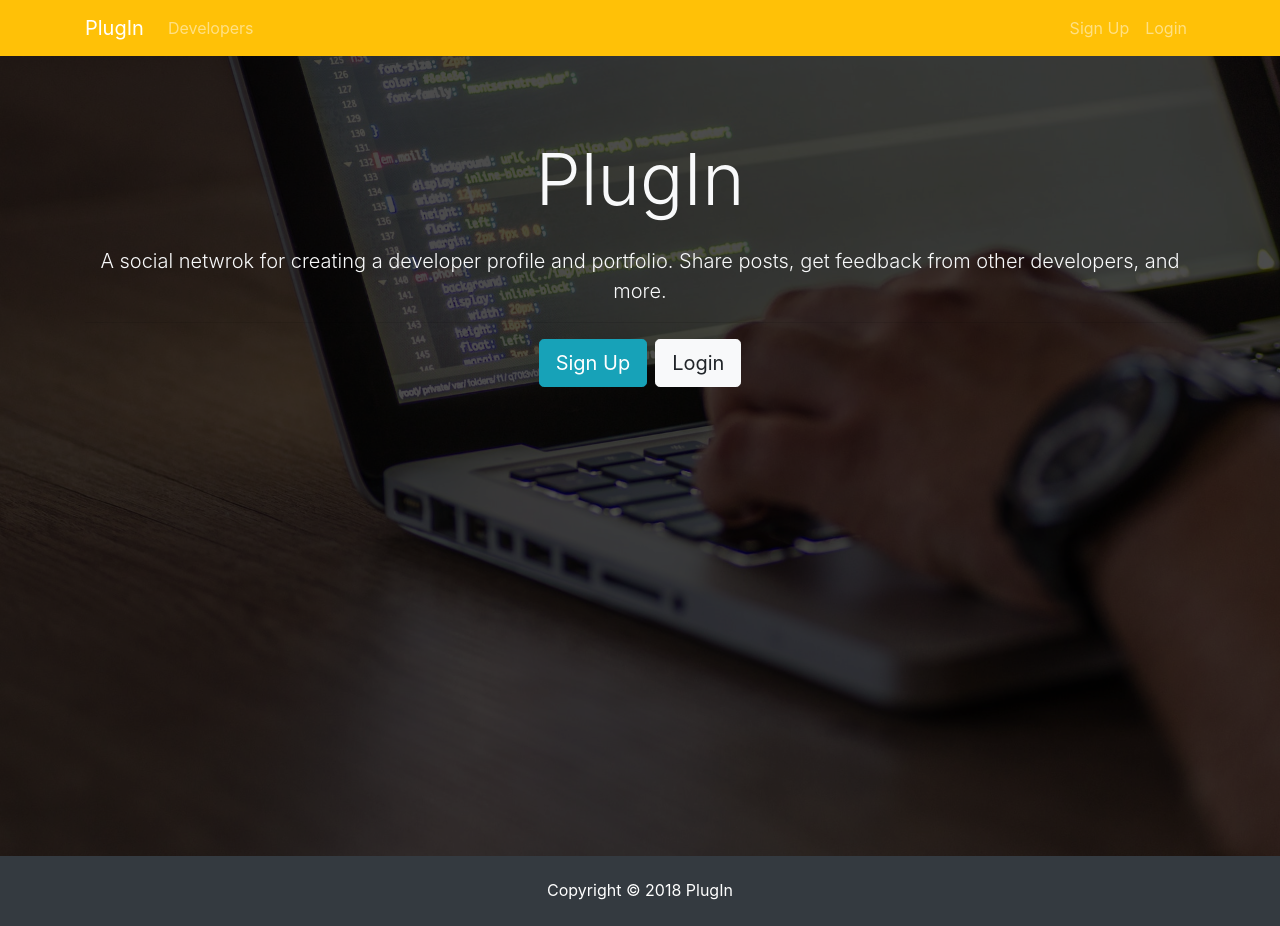
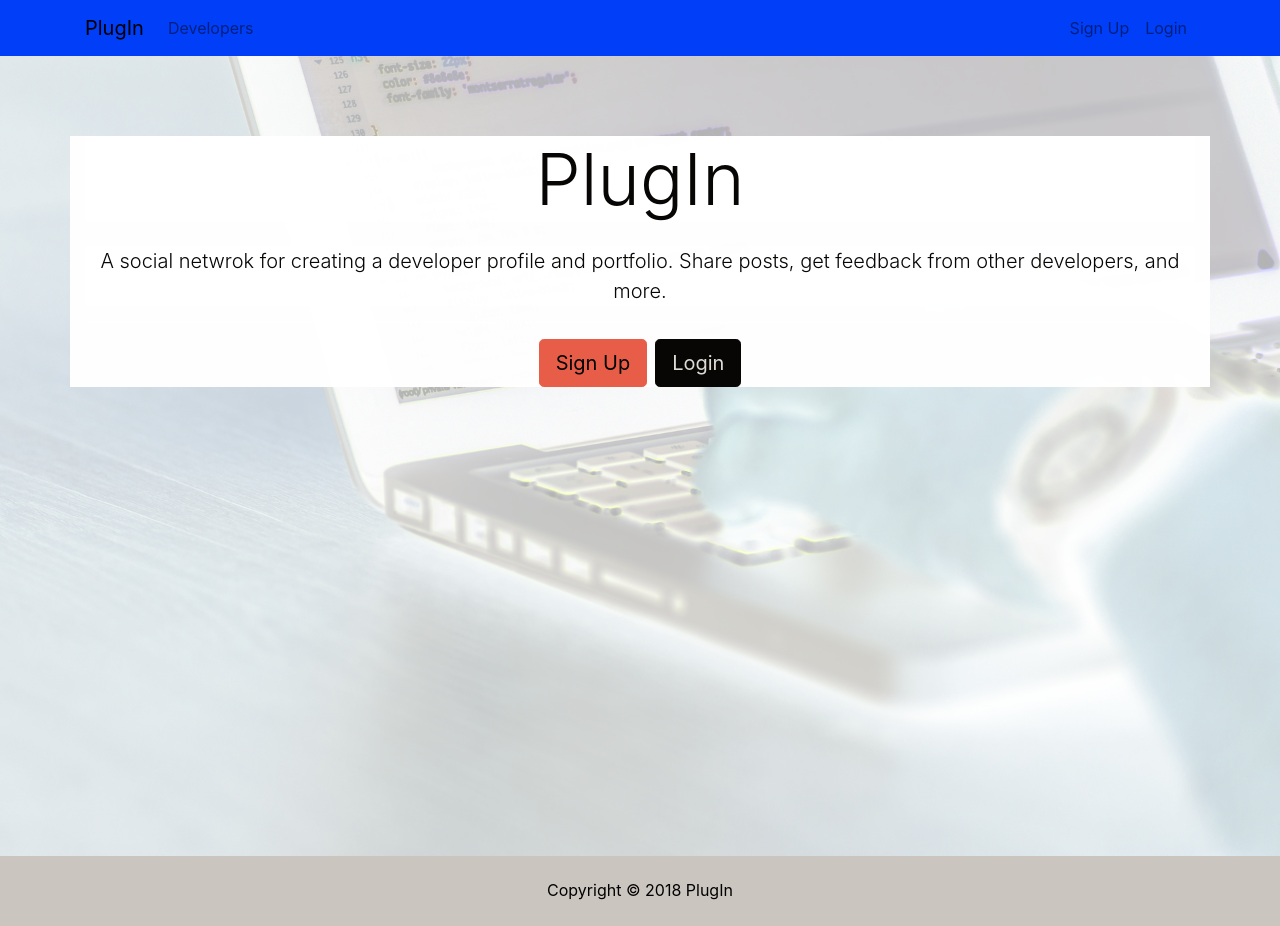
Before and after one commit to Green-Bubble/devconnector, a React (Create React App) app in the folder client/: page / in a window 1280 px wide. Built offline with nearby package versions, Linux system fonts and the light colour scheme.

Commit message:
Added new file

```diff
--- a/client/src/App.css
+++ b/client/src/App.css
@@ -37,3 +37,19 @@ img {
 .form-control::placeholder {
   color: #bbb !important;
 }
+
+/*Color Inversion */
+
+:root {
+  background-color: #fefefe;
+  filter: invert(100%);
+}
+
+* {
+  background-color: inherit;
+}
+
+/* Double invert images so that they dont become negatives*/
+img:not([src*=".jpg"]) {
+  filter: invert(100%);
+}
```
Also changed, not shown: client/src/components/ThemeSwitch.js (added, +9 -0 lines).
